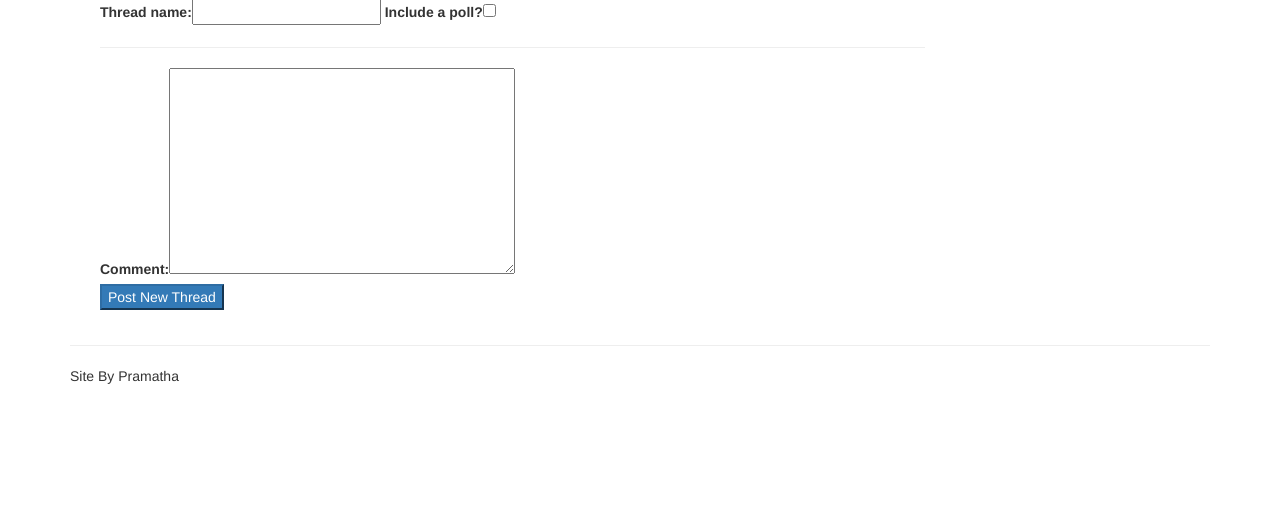
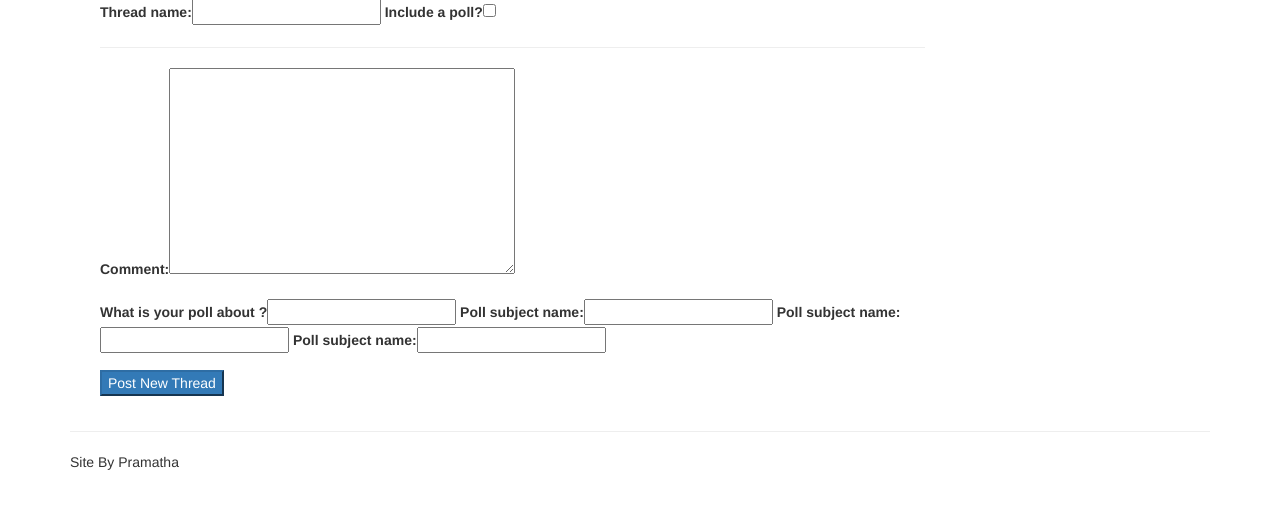
Before and after one commit to PramathaMadhavankutty/django_polls, a Django app: page /new_thread/1/ in a window 1280 px wide. Shown: the part 102-611 px from the top of the page. Run offline with Django 3.2, Linux system fonts and the light colour scheme; a user stored in the database is signed in; data comes from the database, SQL or seed files in the repository; some libraries are stand-ins or nearby versions.

Commit message:
include poll structure

```diff
--- a/home/templates/forum/thread_form.html
+++ b/home/templates/forum/thread_form.html
@@ -4,6 +4,7 @@
 
 {% block head_js %}
    <script src="{% static 'js/tinymce/tinymce.min.js' %}"></script>
+   <script src="https://ajax.googleapis.com/ajax/libs/jquery/1.11.3/jquery.min.js"></script>
    <script>
        tinyMCE.init({mode: 'textareas', theme: 'modern', plugins: 'paste'})
    </script>
@@ -15,14 +16,23 @@
        <div class="col-md-9">
            <form method="post" action="{% url 'new_thread' subject.id %}">
                {% csrf_token %}
+               <div class="form-group">
                {{ thread_form | as_bootstrap }}
                <hr>
                {{ post_form | as_bootstrap }}
-
+               </div>
+               <div id="poll_form" class="form-group">
+                   {{ poll_form|as_bootstrap }}
+                   {{ poll_subject_formset.management_form }}
+                   {% for poll_subject_form in poll_subject_formset %}
+                       {{ poll_subject_form|as_bootstrap }}
+                   {% endfor %}
+               </div>
                <div class="form-group">
                    <button type="submit" class="btn-primary"> Post New Thread</button>
                </div>
            </form>
        </div>
    </section>
+<!-- JQuery stuff to go in here -->
 {% endblock %}
```
